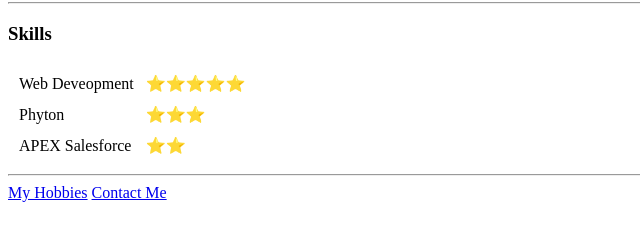
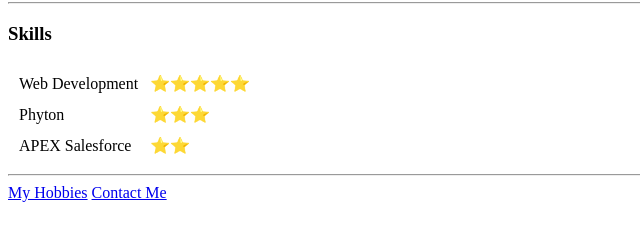
Before and after one commit to richardomartin8/cv, a plain HTML site: page index.html in a window 1280 px wide. Shown: the part 537-777 px from the top of the page, 0-640 px from the left. Drawn offline with Linux system fonts and the light colour scheme.

Commit message:
Update index.html

```diff
--- a/index.html
+++ b/index.html
@@ -45,7 +45,7 @@
     <h3>Skills</h3>
     <table cellspacing = "10">
        <tr>
-         <td>Web Deveopment</td>
+         <td>Web Development</td>
          <td>⭐⭐⭐⭐⭐</td>
        </tr>
        <tr>
```
